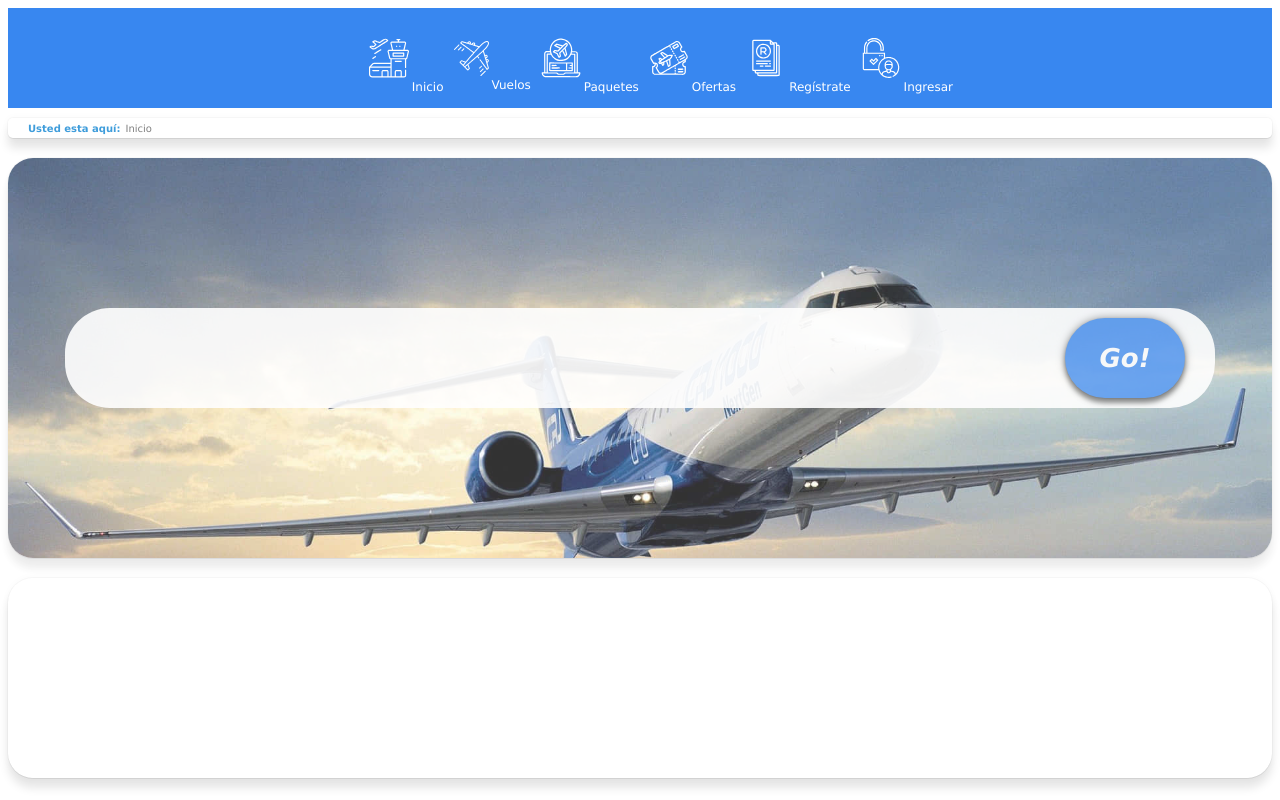
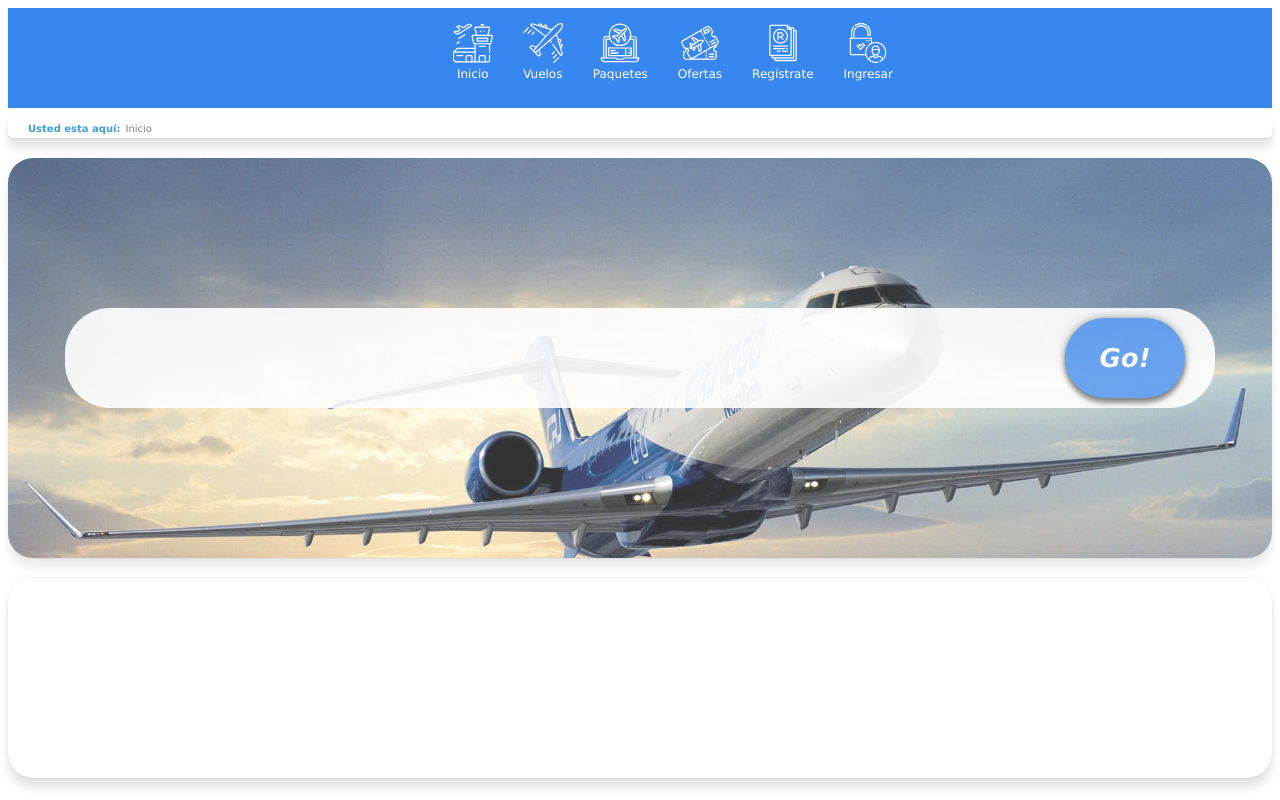
Before and after one commit to Ademostenes/Flighthandler, a plain HTML site: page Flighthandler/index.html in a window 1280 px wide. Drawn offline with Linux system fonts and the light colour scheme.

Commit message:
Add files via upload

```diff
--- a/Flighthandler/css/estilos.css
+++ b/Flighthandler/css/estilos.css
@@ -54,48 +54,39 @@
     display: flex;
     position: relative;
     justify-content:space-between;
-    padding-top: 0%;
-    padding-bottom: 0%;
     background-color: rgb(56, 135, 240);
     height: 100px;
     align-items: center;
-    margin: 0%;
+    justify-content: center;
+    margin: 0px;
 }
 
 body {
     background-color: rgb(255, 255, 255);
 }
 .Ico {
+    display: flex;
+    position: relative;
     width: 40px;
     height: 40px;
     filter:invert(100%);
-    padding-bottom: 28px;
-    padding-top: 28px;
-}
-
-#icoChico {
-    width: 35px;
-    height: 35px;
 }
 
 .navbar {
     display:flex;
     position: relative;
-    margin: 0%;
+    width: 57%;
+    margin-left: 20px;
     align-items: center;
-    z-index: 3;
-    width: 58%;
-    height:max-content;
     justify-content: flex-end;
 }
 .navbarDer {
     display:flex;
     position: relative;
-    z-index: 3;
-    width: 42%;
+    width: 43%;
     height:100px;
+    align-items: center;
     justify-content:flex-start;
-
 }
 
 .navText {
@@ -104,16 +95,15 @@ body {
     font-size: 12px;
     text-decoration: none;
     color: white;
-    margin-top: 0px;
-    margin-right: 0px;
-    margin-bottom: 2px;
-    padding-top: 2px;
-    padding-left: 5px;
-    padding-right: 5px;
+    padding-bottom: 10px;
+    padding-top: 10px;
+    padding-left: 15px;
+    padding-right: 15px;
     background-color: rgb(56, 135, 240);
-    height: max-content;
-    justify-content: center;
-    align-items: flex-end;
+    flex-direction: column;
+    align-content: center;
+    align-items: center;
+    justify-items: center;
 }
 .navText:hover {
     background-color: rgb(135, 176, 229);
@@ -123,19 +113,16 @@ body {
     background-color: rgb(178, 201, 231);
 }
 .navText2 {
-    margin-top: 2px;
-    margin-left: 1px;
-    padding-top: 2px;
-    padding-left: 2px;
+    display: flex;
+    position: relative;
+    margin-top: 3px;
+    padding-top: 1px;
 }
 
-#espacioChico{
-    margin-top: 39px;
-}
 
 nav {
     background-color: rgb(56, 135, 240);
-
+    margin: 0%;
 }
 
 .textTitNav {
@@ -202,3 +189,7 @@ nav {
     font-style: oblique;
     text-decoration: none;
 }
+
+.spanBuscar:active {
+    font-size: 25px;
+}
--- a/Flighthandler/index.html
+++ b/Flighthandler/index.html
@@ -8,17 +8,15 @@
 </head>
 <body>
     <header>
-
-        <div class="contNav">
-
+    <div class="contNav">
     <nav class="navbar">
         <a class="navText" href="./index.html">
             <img class="Ico" src="./Materials/svg/home.svg">
-                <span><p class="navText2">Inicio</p></span>
+                <p class="navText2">Inicio</p>
         </a>
         <a class="navText" href="./vuelos.html">
             <img class="Ico" id="icoChico" src="./Materials/svg/flights.svg">
-                <span><p class="navText2" id = "espacioChico">Vuelos</p></span>
+                <span><p class="navText2" >Vuelos</p></span>
         </a>
         <a class="navText" href="./index.html">
             <img class="Ico" src="./Materials/svg/paquetes.svg">
```
